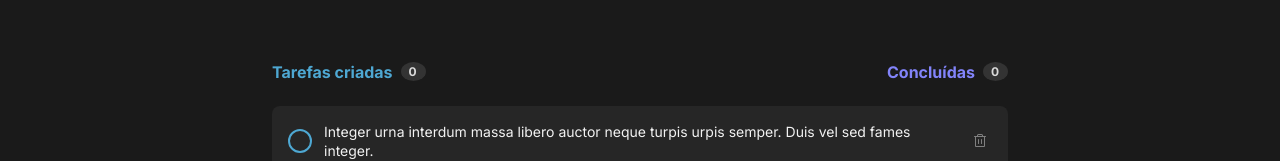
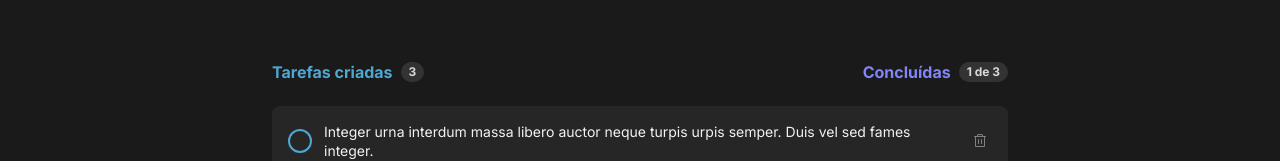
Before and after one commit to WigorCosta21/desafio-todo, a React (Vite) app: page / in a window 1280 px wide. Shown: the part 227-388 px from the top of the page. Built offline with nearby package versions, Linux system fonts and the light colour scheme.

Commit message:
feat: add complete task count

```diff
--- a/src/App.tsx
+++ b/src/App.tsx
@@ -22,6 +22,12 @@ const App = () => {
     setTasks(newTask);
   };
 
+  const tasksCounter = tasks.length;
+
+  const completTasksCounter = tasks.filter(
+    (task) => task.isComplete === true
+  ).length;
+
   return (
     <main>
       <Header />
@@ -32,7 +38,10 @@ const App = () => {
             Criar <PlusCircle color="#f2f2f2" size={16} weight="bold" />
           </Button>
         </div>
-        <HeaderTask tasksCounter={0} completTasksCounter={0} />
+        <HeaderTask
+          tasksCounter={tasksCounter}
+          completTasksCounter={completTasksCounter}
+        />
 
         <ul className={styles.list}>
           {tasks.map((task) => (
--- a/src/components/HeaderTask.module.css
+++ b/src/components/HeaderTask.module.css
@@ -25,11 +25,9 @@
 }
 
 .content span {
-    width: 25px;
-    height: 19px;
     font-size: 0.75rem;
     font-weight: bold;
-    border-radius: 50%;
+    border-radius: 999px;
     padding: 0.125rem 0.5rem;
     color: var(--gray-200);
     background-color: var(--gray-400);
--- a/src/components/HeaderTask.tsx
+++ b/src/components/HeaderTask.tsx
@@ -17,7 +17,9 @@ export const HeaderTask = ({
       </div>
       <div className={styles.content}>
         <p>Concluídas</p>
-        <span>{completTasksCounter}</span>
+        <span>
+          {tasksCounter > 0 ? `${completTasksCounter} de ${tasksCounter}` : 0}
+        </span>
       </div>
     </header>
   );
```
